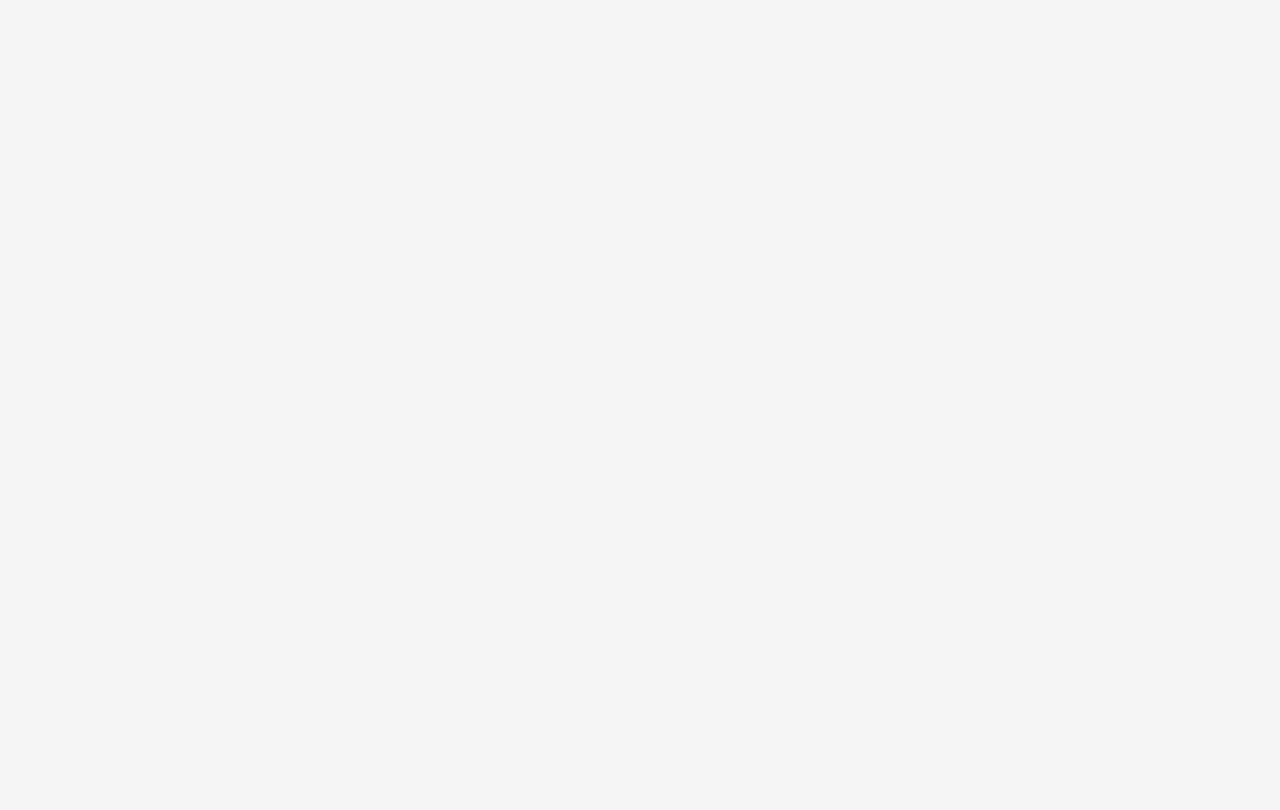
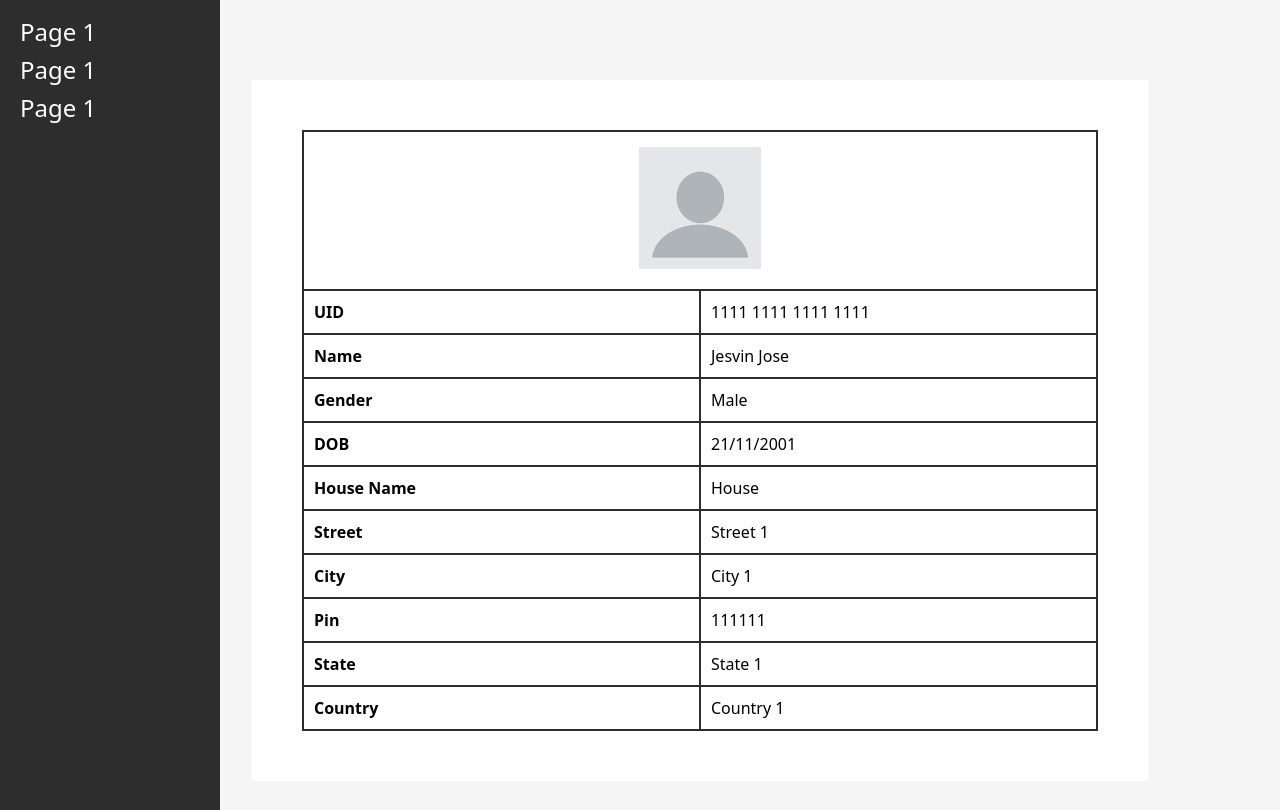
Before and after one commit to demelcjohn/CriminalRecordManagementSystemFrontEnd, a React (Create React App) app: page /profile in a window 1280 px wide. Before the commit this address had no page. Built offline with nearby package versions, Linux system fonts and the light colour scheme.

Commit message:
Week 3 Jesvin Profile Page

```diff
--- a/src/App.js
+++ b/src/App.js
@@ -3,6 +3,7 @@ import './App.css';
 import Home from './Pages/home';
 import Login from './Pages/login';
 // import Login from './Pages/login';
+import Profile_page from './Pages/profile_page';
 
 function App() {
   return (
@@ -10,9 +11,9 @@ function App() {
       <Routes>
         <Route path='/login' Component={Login}/>
         <Route path='/home' Component={Home}/>
+        <Route path='/profile' Component={Profile_page}/>
       </Routes>
-      {/* <Home/> */}
-      {/* <Login/> */}
+
 
     </div>
   );
--- a/src/Pages/home.jsx
+++ b/src/Pages/home.jsx
@@ -1,5 +1,6 @@
 import React from "react";
 import NavBar from "../Components/NavBar/NavBar";
+import pp from "../img/login_bg.jpg";
 export default function home() {
   return (
     <div>
--- /dev/null
+++ b/src/Pages/profile_page.css
@@ -0,0 +1,57 @@
+.profile_page_outerdiv {
+    color: #000;
+    display: flex;
+    align-items: center;
+    justify-content: center;
+    flex-direction: column;
+    padding-top: 10vh;
+    padding-left: 15vh;
+}
+
+.profile_page_table {
+
+    border-collapse: collapse;
+}
+
+.profile_page_table_col {
+    border: solid #2d2d2d 2px;
+    height: 40px;
+    width: 30vw;
+    text-align: left;
+    padding-left: 10px;
+    border-collapse: collapse;
+}
+
+
+.profile_page_table_col_img {
+    border: solid #2d2d2d 2px;
+    height: auto;
+    width: 30vw;
+    padding: 15px;
+    border-collapse: collapse;
+}
+
+.profile_page_innerdiv {
+    background-color: white;
+    padding: 50px;
+    box-shadow: 5px 5px 2px 2px #f5f5f5;
+
+}
+
+@media screen and (max-width:600px) {
+    .profile_page_outerdiv {
+        padding-left: 0px;
+        padding-top: 5vh;
+        overflow-x: hidden;
+    }
+
+    .profile_page_table_col {
+        padding-left: 5px;
+    }
+
+
+    .profile_page_table_col {
+        width: 45vw;
+    }
+
+}
--- /dev/null
+++ b/src/Pages/profile_page.jsx
@@ -0,0 +1,84 @@
+import NavBar from "../Components/NavBar/NavBar";
+import "./profile_page.css";
+import dp from "../img/dp.png";
+
+import React from "react";
+
+export default function Profile_page() {
+  return (
+    <div>
+      <NavBar></NavBar>
+      <div className="profile_page_outerdiv">
+        <div className="profile_page_innerdiv">
+          <table className="profile_page_table">
+            <tr>
+              <td colSpan={2} className="profile_page_table_col_img">
+                <img src={dp} />
+              </td>
+            </tr>
+            <tr>
+              <td className="profile_page_table_col">
+                <b>UID</b>
+              </td>
+              <td className="profile_page_table_col">1111 1111 1111 1111</td>
+            </tr>
+            <tr>
+              <td className="profile_page_table_col">
+                <b>Name</b>
+              </td>
+              <td className="profile_page_table_col">Jesvin Jose</td>
+            </tr>
+            <tr>
+              <td className="profile_page_table_col">
+                <b>Gender</b>
+              </td>
+              <td className="profile_page_table_col">Male</td>
+            </tr>
+            <tr>
+              <td className="profile_page_table_col">
+                <b>DOB</b>
+              </td>
+              <td className="profile_page_table_col">21/11/2001</td>
+            </tr>
+            <tr>
+              <td className="profile_page_table_col">
+                <b>House Name</b>
+              </td>
+              <td className="profile_page_table_col">House</td>
+            </tr>
+            <tr>
+              <td className="profile_page_table_col">
+                <b>Street</b>
+              </td>
+              <td className="profile_page_table_col">Street 1</td>
+            </tr>
+            <tr>
+              <td className="profile_page_table_col">
+                <b>City</b>
+              </td>
+              <td className="profile_page_table_col">City 1</td>
+            </tr>
+            <tr>
+              <td className="profile_page_table_col">
+                <b>Pin</b>
+              </td>
+              <td className="profile_page_table_col">111111</td>
+            </tr>
+            <tr>
+              <td className="profile_page_table_col">
+                <b>State</b>
+              </td>
+              <td className="profile_page_table_col">State 1</td>
+            </tr>
+            <tr>
+              <td className="profile_page_table_col">
+                <b>Country</b>
+              </td>
+              <td className="profile_page_table_col">Country 1</td>
+            </tr>
+          </table>
+        </div>
+      </div>
+    </div>
+  );
+}
```
Also changed, not shown: src/img/dp.png (added).
